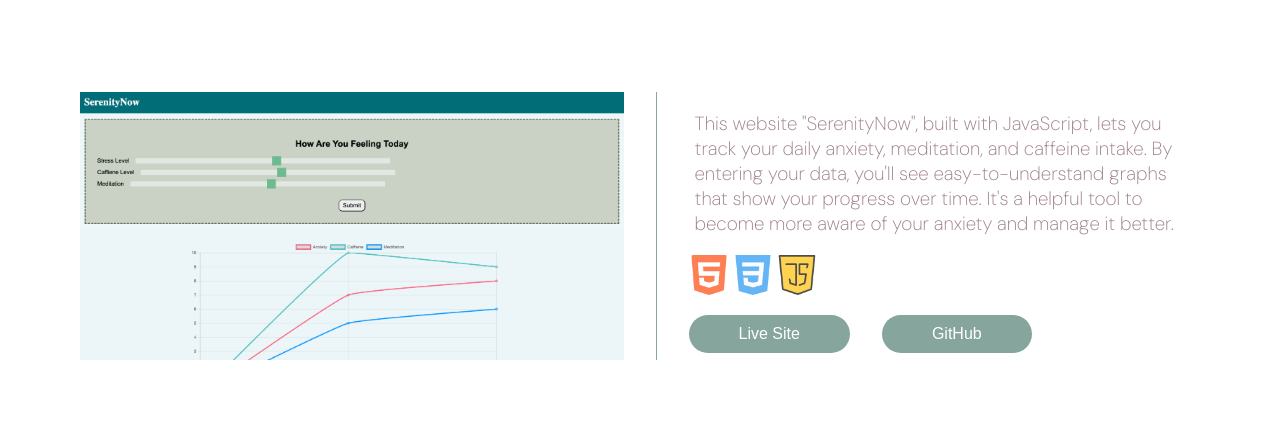
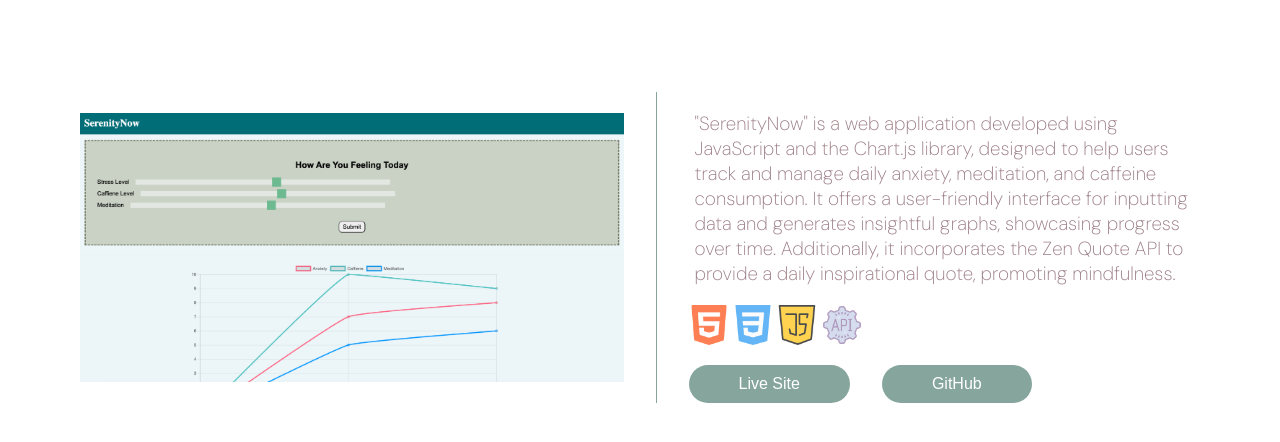
Before and after one commit to yussrar/myportfolio1, a plain HTML site: page index.html in a window 1280 px wide. Shown: the part 1879-2321 px from the top of the page. Drawn offline with nearby package versions, Linux system fonts and the light colour scheme.

Commit message:
links changed

```diff
--- a/index.html
+++ b/index.html
@@ -104,18 +104,17 @@
                     <img src="images/project2.png" alt="project's picture">
                 </div>
                 <div class="pro-desc">
-                    <p>This website "SerenityNow", built with JavaScript, lets you track your daily anxiety, meditation,
-                        and caffeine intake. By entering your data, you'll see easy-to-understand graphs that show your
-                        progress over time. It's a helpful tool to become more aware of your anxiety and manage it
-                        better.</p>
+                    <p>
+                        "SerenityNow" is a web application developed using JavaScript and the Chart.js library, designed to help users track and manage daily anxiety, meditation, and caffeine consumption. It offers a user-friendly interface for inputting data and generates insightful graphs, showcasing progress over time. Additionally, it incorporates the Zen Quote API to provide a daily inspirational quote, promoting mindfulness. </p>
                     <div class="pro-links">
                         <img src="images/html-5.png" alt="html logo">
                         <img src="images/css.png" alt="css logo">
                         <img src="images/java-script.png" alt="css logo">
+                        <img src="images/Api.png" alt="api logo">
                     </div>
                     <div class="pro-buttons">
-                        <button class="buttons">Live Site</button>
-                        <button class="buttons">GitHub</button>
+                        <button class="buttons"><a href="https://github.com/yussrar/AnxietyTrackerApp">Live Site</a></button>
+                        <button class="buttons"><a href="https://yussrar.github.io/AnxietyTrackerApp/GitHub">GitHub</a></button>
                     </div>
                 </div>
 
--- a/style.css
+++ b/style.css
@@ -307,6 +307,12 @@ header {
     display: flex;
 }
 
+.pro-buttons a{
+    text-decoration: none;
+    color:white
+
+}
+
 .buttons {
     border: none;
     border-radius: 20px;
@@ -518,7 +524,7 @@ button:hover {
 @media (max-width: 700px) {
 
     .menu a {
-        font-size:2em;
+        font-size: 2em;
     }
 
     .bar {
@@ -567,7 +573,8 @@ button:hover {
     }
 
     #contact-form {
-        padding: 5px;;
+        padding: 5px;
+        ;
     }
 
     .input-group {
```
